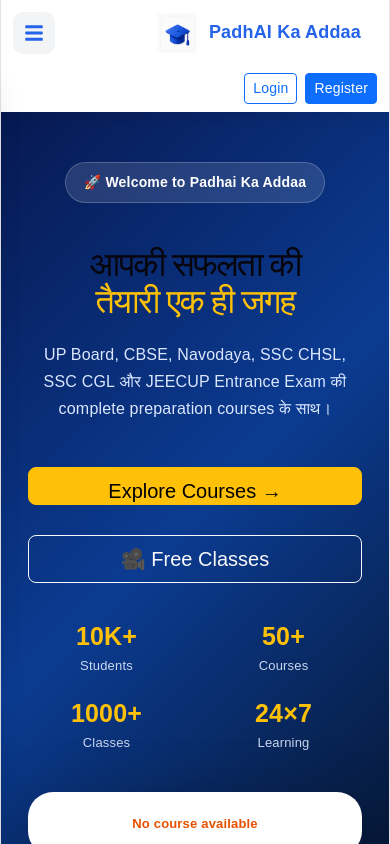
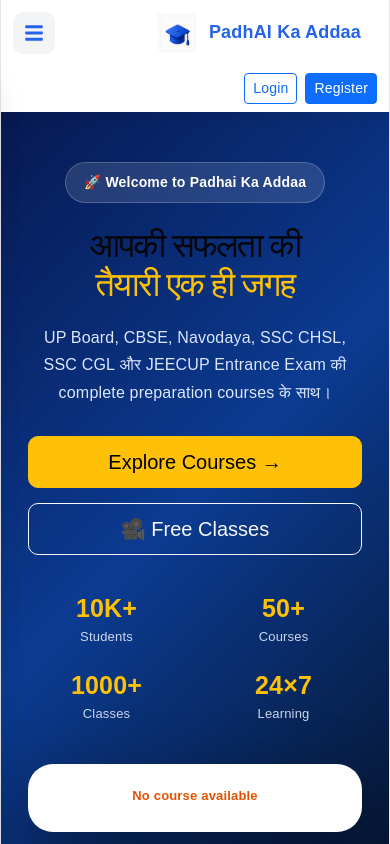
Before and after one commit to akk-oss/padhai-ka-addaa-frontend, a React (Vite) app: page / in a window 390 px wide. Built offline with nearby package versions, Linux system fonts and the light colour scheme; no server answers.

Commit message:
Fix hero section layout

```diff
--- a/src/assets/css/home.css
+++ b/src/assets/css/home.css
@@ -16,6 +16,7 @@
 
 
 /* ==========================================
+ /* ==========================================
    HERO
 ========================================== */
 
@@ -32,6 +33,25 @@
   padding: 80px 0;
   overflow: hidden;
 }
+
+
+/* HERO LEFT CONTENT */
+
+.home-hero .container {
+  position: relative;
+}
+
+.home-hero .row {
+  align-items: center;
+}
+
+.home-hero .col-lg-7,
+.home-hero .col-lg-5 {
+  position: relative;
+}
+
+
+/* BADGE */
 
 .hero-badge {
   display: inline-block;
@@ -51,6 +71,9 @@
   margin-bottom: 22px;
 }
 
+
+/* TITLE */
+
 .hero-title {
   font-size: 58px;
 
@@ -58,12 +81,19 @@
 
   line-height: 1.1;
 
-  margin-bottom: 20px;
+  margin: 0 0 20px 0;
+
+  position: relative;
+
+  z-index: 2;
 }
 
 .hero-title span {
   color: #ffc107;
 }
+
+
+/* DESCRIPTION */
 
 .hero-description {
   max-width: 680px;
@@ -73,26 +103,71 @@
   line-height: 1.7;
 
   color: #dbe7ff;
+
+  margin: 0;
 }
 
 
-/* HERO BUTTONS */
+/* ==========================================
+   HERO BUTTONS
+========================================== */
 
 .hero-buttons {
   display: flex;
+
+  align-items: center;
 
   gap: 15px;
 
   margin: 30px 0;
 
   flex-wrap: wrap;
+
+  position: relative;
+
+  z-index: 5;
 }
 
 
-/* HERO STATS */
+/* Bootstrap buttons ko override */
+
+.hero-buttons .btn {
+  display: inline-flex !important;
+
+  align-items: center;
+
+  justify-content: center;
+
+  width: auto !important;
+
+  min-width: 150px;
+
+  min-height: 52px;
+
+  padding: 12px 24px !important;
+
+  margin: 0 !important;
+
+  position: relative;
+
+  z-index: 5;
+
+  white-space: nowrap;
+
+  line-height: 1.2;
+
+  border-radius: 10px;
+}
+
+
+/* ==========================================
+   HERO STATS
+========================================== */
 
 .hero-stats {
   display: flex;
+
+  align-items: flex-start;
 
   gap: 45px;
 
@@ -133,12 +208,24 @@
 
   padding: 30px;
 
+  width: 100%;
+
+  max-width: 500px;
+
+  margin-left: auto;
+
+  box-sizing: border-box;
+
   box-shadow:
     0 25px 70px rgba(0,0,0,0.35);
 
   transform: rotate(2deg);
 
   transition: 0.3s;
+
+  position: relative;
+
+  z-index: 3;
 }
 
 .hero-course-card:hover {
@@ -151,6 +238,8 @@
   font-size: 13px;
 
   font-weight: 800;
+
+  margin-bottom: 5px;
 }
 
 .hero-course-icon {
@@ -163,18 +252,26 @@
   font-size: 28px;
 
   font-weight: 800;
+
+  line-height: 1.2;
+
+  margin-bottom: 10px;
 }
 
 .hero-course-card p {
   color: #666;
 
   margin-bottom: 15px;
+
+  line-height: 1.5;
 }
 
 .hero-course-list {
   color: #444;
 
   line-height: 2;
+
+  font-size: 15px;
 }
 
 .hero-price {
@@ -211,8 +308,93 @@
   font-weight: 800;
 
   cursor: pointer;
+
+  font-size: 16px;
+
+  display: block;
 }
 
+
+/* ==========================================
+   TABLET
+========================================== */
+
+@media (max-width: 991px) {
+
+  .home-hero {
+    padding: 60px 0;
+  }
+
+  .hero-title {
+    font-size: 48px;
+  }
+
+  .hero-course-card {
+    margin: 45px auto 0;
+
+    transform: rotate(1deg);
+  }
+
+}
+
+
+/* ==========================================
+   MOBILE
+========================================== */
+
+@media (max-width: 576px) {
+
+  .home-hero {
+    padding: 45px 0;
+  }
+
+  .hero-title {
+    font-size: 38px;
+
+    line-height: 1.15;
+  }
+
+  .hero-description {
+    font-size: 16px;
+  }
+
+  .hero-buttons {
+    flex-direction: column;
+
+    align-items: stretch;
+
+    width: 100%;
+  }
+
+  .hero-buttons .btn {
+    width: 100% !important;
+
+    min-width: 0;
+
+    white-space: normal;
+  }
+
+  .hero-stats {
+    gap: 25px;
+  }
+
+  .hero-course-card {
+    padding: 24px;
+
+    margin-top: 35px;
+
+    transform: none;
+  }
+
+  .hero-course-card h2 {
+    font-size: 24px;
+  }
+
+  .hero-course-icon {
+    font-size: 55px;
+  }
+
+}
 
 /* ==========================================
    SECTION HEADING
```
